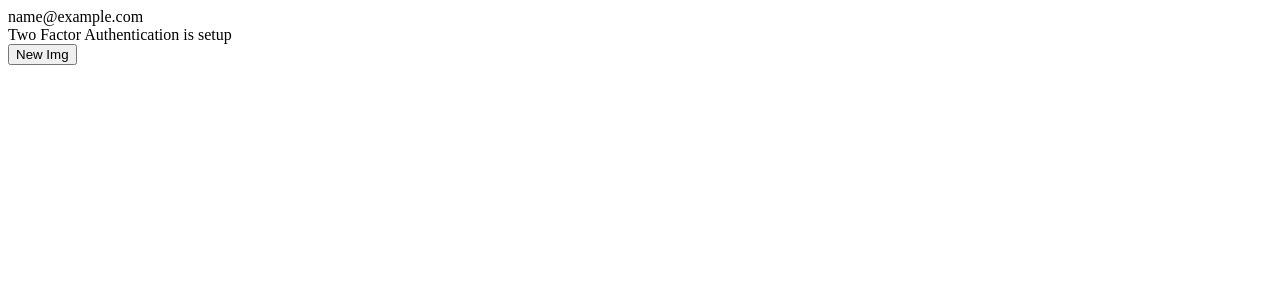
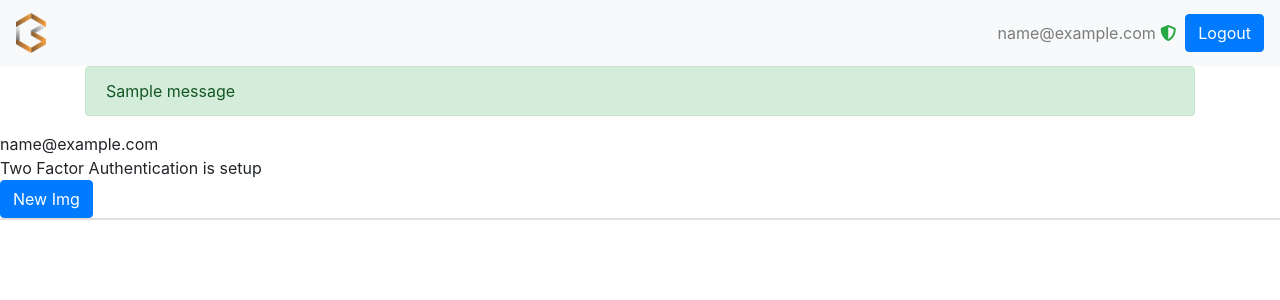
Before and after one commit to bitforge-me/beryllium, a Flask app: page /dbleak in a window 1280 px wide. Shown: the top 300 px of the page. Run offline with Flask 2, Linux system fonts and the light colour scheme; a user stored in the database is signed in; tables that the repository leaves empty hold one stand-in row (values such as "Sample post"); one stand-in notice (Sample message) is shown; parts of the project's set-up code (start-up, migrations or seed data) failed here and were passed over; some libraries are stand-ins or nearby versions.

Commit message:
use full layout

```diff
--- a/src/templates/dbleak.html
+++ b/src/templates/dbleak.html
@@ -1,3 +1,112 @@
+<!doctype html>
+<html lang="en">
+    <head>
+        <!-- Required meta tags -->
+        <meta charset="utf-8" />
+        <meta name="viewport"
+              content="width=device-width, initial-scale=1, shrink-to-fit=no"/>
+        <!-- Bootstrap CSS -->
+        <link rel="stylesheet" href="/static/assets/css/bootstrap.min.css"/>
+        <!-- Font Awesome CSS -->
+        <link rel="stylesheet" href="/static/assets/css/fontawesome.all.min.css"/>
+        <!-- Custom CSS -->
+        <link rel="stylesheet"
+              href="{{ url_for('static', filename='css/custom_reporting.css') }}"/>
+        {% if config['CSS_THEME'] %}
+            <link rel="stylesheet"
+                  href="{{ url_for('static', filename=config['CSS_THEME']) }}"
+                  crossorigin="anonymous"/>
+        {% endif %}
+        {% block header %}{% endblock %}
+        <title>
+            {% block title %}{% endblock %}
+        </title>
+        <nav class="navbar navbar-expand-lg navbar-{{ config['CSS_THEME_INTENSITY'] }} bg-{{ config['CSS_THEME_INTENSITY'] }}">
+            <a class="navbar-brand" href="/">
+                <img src="{{ config['LOGO_URL_SRC'] }}" alt="logo" height="40" />
+            </a>
+            <button class="navbar-toggler"
+                    type="button"
+                    data-toggle="collapse"
+                    data-target="#navbarSupportedContent"
+                    aria-controls="navbarSupportedContent"
+                    aria-expanded="false"
+                    aria-label="Toggle navigation">
+                <i class="fas fa-solid fa-bars"></i>
+            </button>
+            <div class="collapse navbar-collapse" id="navbarSupportedContent">
+                <ul class="navbar-nav mr-auto">
+                    {% if request.blueprint == "ln_wallet" %}
+                        {% if request.endpoint != "ln_wallet.ln_index" %}
+                            <a class="btn {% if request.endpoint == 'ln_wallet.ln_index' %}btn-primary{% else %}btn-secondary{% endif %}"
+                               href="/ln_wallet/"><i class="glyphicon glyphicon-chevron-left"></i>Lightning Home</a>&nbsp
+                        {% endif %}
+                    {% elif request.blueprint == "reporting" %}
+                        <a class="btn {% if request.endpoint == 'reporting.dashboard_general' %}btn-primary{% else %}btn-secondary{% endif %}"
+                           href="dashboard_general"><i class="glyphicon glyphicon-chevron-left"></i>General</a>&nbsp
+                        <a class="btn {% if request.endpoint == 'reporting.dashboard_user' %}btn-primary{% else %}btn-secondary{% endif %}"
+                           href="dashboard_user"><i class="glyphicon glyphicon-chevron-left"></i>Users</a>&nbsp
+                        <a class="btn {% if request.endpoint == 'reporting.dashboard_report_broker_order' %}btn-primary{% else %}btn-secondary{% endif %}"
+                           href="dashboard_report_broker_order"><i class="glyphicon glyphicon-chevron-left"></i>Broker Orders</a>&nbsp
+                    {% endif %}
+                </ul>
+                <span class="navbar-text">
+                    {% if current_user.is_authenticated %}
+                        {{ current_user.email }}
+                        <a href="{{ url_for('security.two_factor_setup') }}"
+                           {% if not current_user.tf_primary_method %}
+                           title="Two Factor Authentication not setup!">
+                            <i class="fas fa-exclamation-triangle text-danger"></i>
+                        {% else %}
+                            title="Two Factor Authentication">
+                            <i class="fas fa-shield-alt text-success"></i>
+                        {% endif %}
+                    </a>
+                {% endif %}
+                &nbsp;
+            </span>
+            <span class="form-inline">
+                {% if no_login != True %}
+                    {% if current_user.is_authenticated %}
+                        <button class="btn btn-primary" type="button" id="btn-logout"/>Logout</button>
+                    {% else %}
+                        <button class="btn btn-primary" type="button" id="btn-login"/>Login</button>
+                    {% endif %}
+                {% endif %}
+            </span>
+        </div>
+    </nav>
+</head>
+<body>
+    {%- with messages = get_flashed_messages(with_categories=true) -%}
+        {% if messages %}
+            <div id="flashes" class="container-sm">
+                {% for category, message in messages %}
+                    <div class="alert alert-{{ category }}" role="alert">{{ message }}</div>
+                {% endfor %}
+            </div>
+        {% endif %}
+    {%- endwith %}
+    <div id="navigation" class="container-sm">
+        {% block navigation %}{% endblock %}
+    </div>
+    <div id="content" class="container-sm mt-2">
+        {% block content %}{% endblock %}
+    </div>
+    <div id="footer" class="container">
+        {% block footer %}{% endblock %}
+    </div>
+    <!-- Optional JavaScript -->
+    <!-- jQuery first, then Popper.js, then Bootstrap JS, then Bootbox -->
+    <script src="/static/assets/js/jquery-3.6.0.min.js"></script>
+    <script src="/static/assets/js/popper.min.js"></script>
+    <script src="/static/assets/js/bootstrap.min.js"></script>
+    <script src="/static/assets/js/bootbox.min.js"></script>
+    <script data-login-url="{{ url_for('security.login') }}" data-logout-url="{{ url_for('security.logout') }}" src="{{ url_for('static',filename='assets/js_custom/layout.js') }}"></script>
+    {% block scripts %}{% endblock %}
+
+
+
 <div>
     {% if current_user.is_authenticated %}
         {{ current_user.email }}
@@ -15,3 +124,6 @@
 <div class="card" id="here">
 </div>
 <script src="{{ url_for('static',filename='assets/js_custom/dbleak.js') }}"></script>
+
+</body>
+</html>
```
